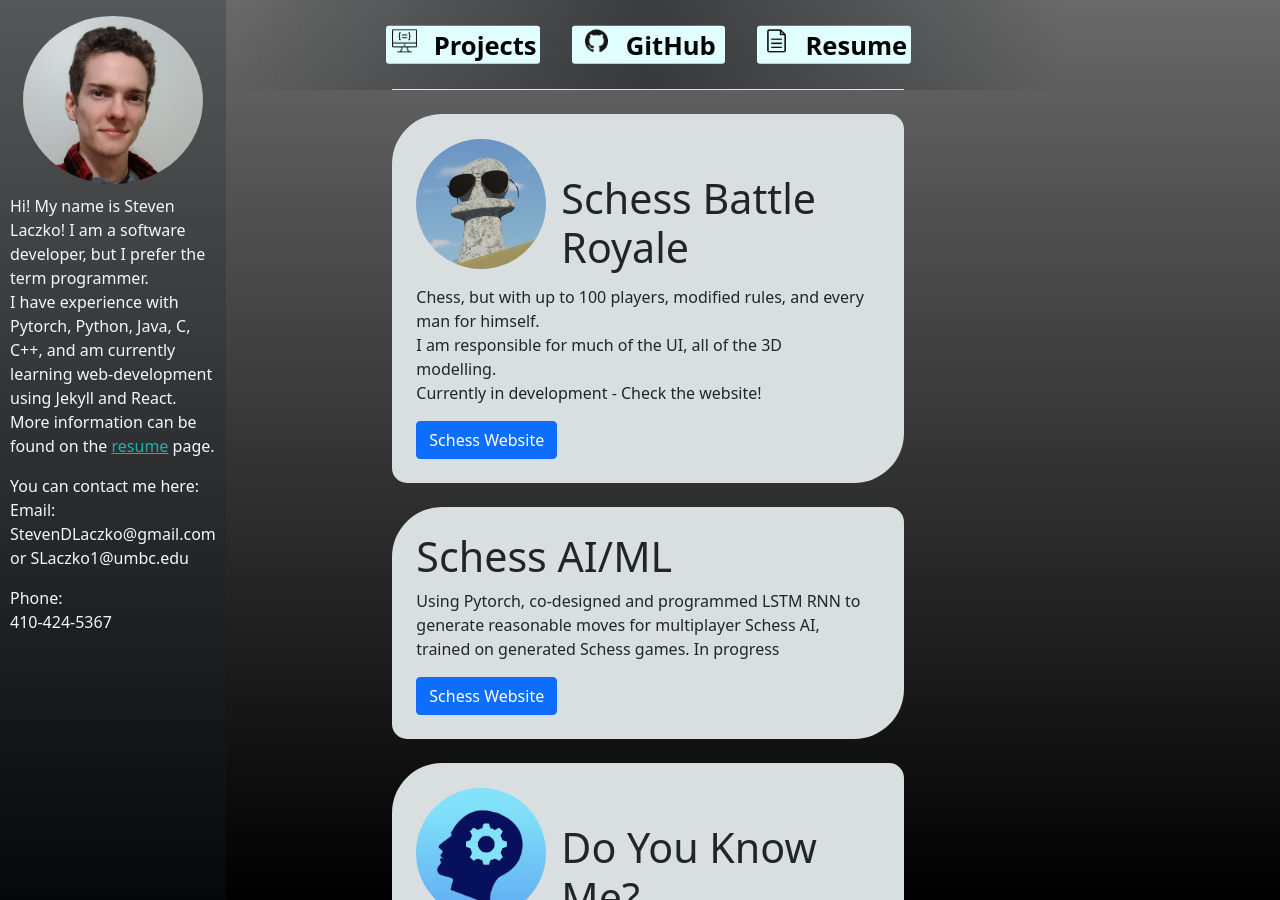
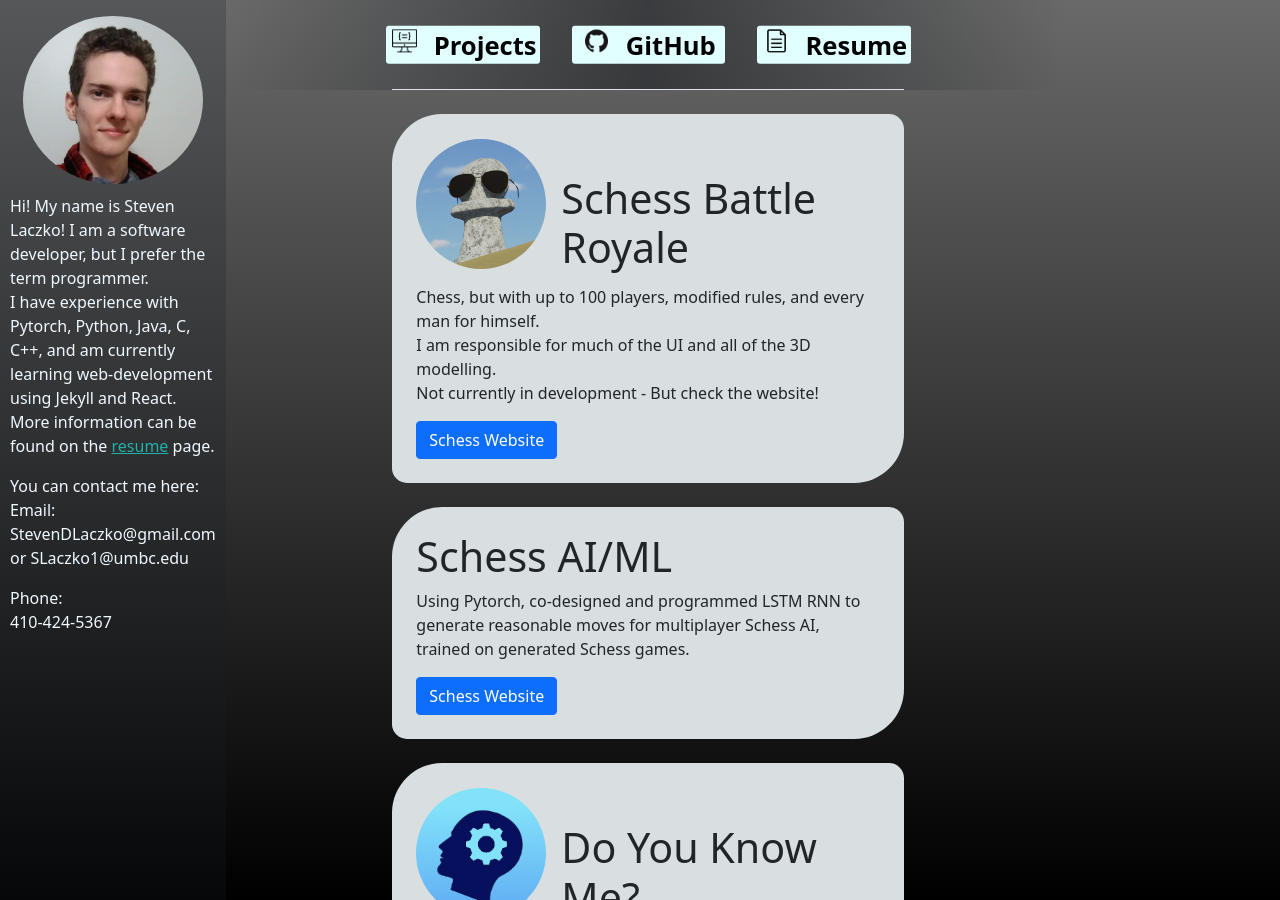
Before and after one commit to SLaczko/proj_website, a Jekyll site: the page built from projects.html, in a window 1280 px wide and 900 px high. Built offline with Jekyll 4.4.1, drawn with Linux system fonts in a browser that asks for light colours; some of the changed text lies outside the part shown.

Commit message:
Update projects.yml

```diff
--- a/_data/projects.yml
+++ b/_data/projects.yml
@@ -1,13 +1,13 @@
 - project_name: "Schess Battle Royale"
   description: "Chess, but with up to 100 players, modified rules, and every man for himself.<br>
-              I am responsible for much of the UI, all of the 3D modelling.<br>
-              Currently in development - Check the website!"
+              I am responsible for much of the UI and all of the 3D modelling.<br>
+              Not currently in development - But check the website!"
   link-name: "Schess Website"
   link: "http://schessgame.com/"
   img: "/media/pwn.png"
 
 - project_name: "Schess AI/ML"
-  description: "Using Pytorch, co-designed and programmed LSTM RNN to generate reasonable moves for multiplayer Schess AI, trained on generated Schess games. In progress"
+  description: "Using Pytorch, co-designed and programmed LSTM RNN to generate reasonable moves for multiplayer Schess AI, trained on generated Schess games."
   link-name: "Schess Website"
   link: "http://schessgame.com/"
 
@@ -24,8 +24,7 @@
   link: "https://github.com/StevenLaczko/MIPS"
 
 - project_name: "Professional Website"
-  description: "Learned front-end development in HTML, CSS, and Jekyll in order to create this site.<br>
-                Hosted on a Raspberry Pi in my home."
+  description: "Learned front-end development in HTML, CSS, and Jekyll in order to create this site."
   link-name: "This"
   link: "http://www.stevenlaczko.com/"
 
```
